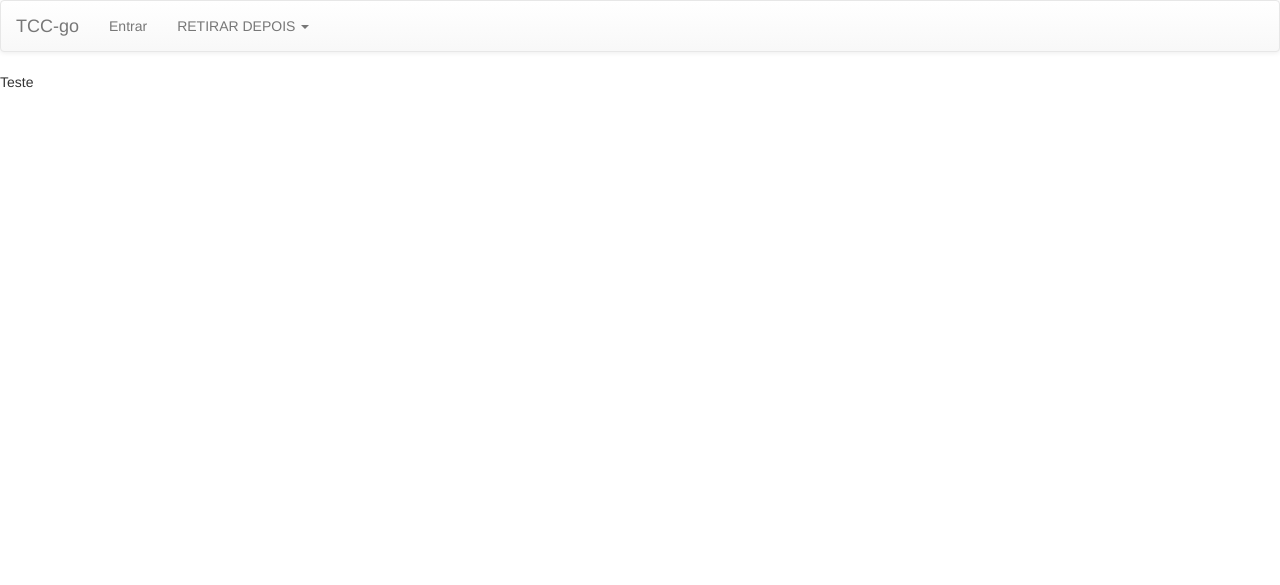
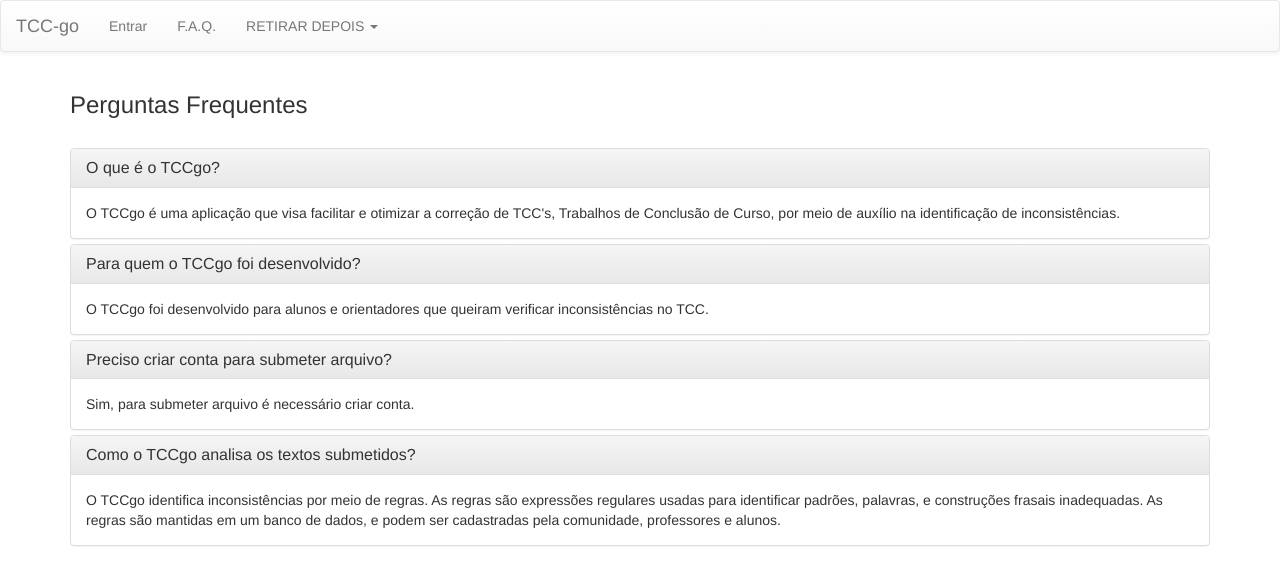
Before and after one commit to arleyribeiro/TCCgo, a Django app: template TCCgo/templates/faq.html in a window 1280 px wide. Shown: the top 585 px of the page. Run offline with Django 3.2, Linux system fonts and the light colour scheme; the template is opened without the code that fills it, so the values that code supplies are empty; parts of the project's set-up code (start-up, migrations or seed data) failed here and were passed over; some libraries are stand-ins or nearby versions.

Commit message:
faq estática

```diff
--- a/TCCgo/templates/base.html
+++ b/TCCgo/templates/base.html
@@ -38,6 +38,7 @@
               <li><a href="#">Análisar</a></li>
               <li><a href="#">Relatórios</a></li>
             {% endif %}
+              <li><a href="{% url 'faqs:faqs' %}">F.A.Q.</a></li>
 
             <li class="dropdown">
               <a href="#" class="dropdown-toggle" data-toggle="dropdown" role="button" aria-haspopup="true" aria-expanded="false"> RETIRAR DEPOIS <span class="caret"></span></a>
--- a/TCCgo/templates/faq.html
+++ b/TCCgo/templates/faq.html
@@ -4,9 +4,65 @@
 
 {% block content %}
 
-<p>Teste</p>
-<!-- body -->
 
+<div class="container">
+		<h3>Perguntas Frequentes </h3>
+    <br />
+
+    <div class="panel-group" id="accordion">
+    		<div class="panel panel-default">
+            <div class="panel-heading">
+                <h4 class="panel-title">
+                    <a class="accordion-toggle" data-toggle="collapse" data-parent="#accordion" href="#collapse1">O que é o TCCgo?</a>
+                </h4>
+            </div>
+            <div id="collapse1" class="panel-collapse collapse in">
+                <div class="panel-body">
+                    O TCCgo é uma aplicação que visa facilitar e otimizar a correção de TCC's, Trabalhos de Conclusão de Curso, por meio de auxílio na identificação de inconsistências.
+                </div>
+            </div>
+        </div>
+
+				<div class="panel panel-default">
+						<div class="panel-heading">
+								<h4 class="panel-title">
+										<a class="accordion-toggle collapsed" data-toggle="collapse" data-parent="#accordion" href="#collapse2">Para quem o TCCgo foi desenvolvido?</a>
+								</h4>
+						</div>
+						<div id="collapse2" class="panel-collapse collapse in">
+								<div class="panel-body">
+										O TCCgo foi desenvolvido para alunos e orientadores que queiram verificar inconsistências no TCC.
+								</div>
+						</div>
+				</div>
+
+        <div class="panel panel-default">
+            <div class="panel-heading">
+                <h4 class="panel-title">
+                    <a class="accordion-toggle collapsed" data-toggle="collapse" data-parent="#accordion" href="#collapse3">Preciso criar conta para submeter arquivo?</a>
+                </h4>
+            </div>
+            <div id="collapse3" class="panel-collapse collapse in">
+                <div class="panel-body">
+                    Sim, para submeter arquivo é necessário criar conta.
+                </div>
+            </div>
+        </div>
+
+        <div class="panel panel-default">
+            <div class="panel-heading">
+                <h4 class="panel-title">
+                    <a class="accordion-toggle collapsed" data-toggle="collapse" data-parent="#accordion" href="#collapse4">Como o TCCgo analisa os textos submetidos?</a>
+                </h4>
+            </div>
+            <div id="collapse4" class="panel-collapse collapse in">
+                <div class="panel-body">
+                    O TCCgo identifica inconsistências por meio de regras. As regras são expressões regulares usadas para identificar padrões, palavras, e construções frasais inadequadas. As regras são mantidas em um banco de dados, e podem ser cadastradas pela comunidade, professores e alunos.
+                </div>
+            </div>
+        </div>
+  	</div>
+</div>
 
 
 {% endblock %}
```
